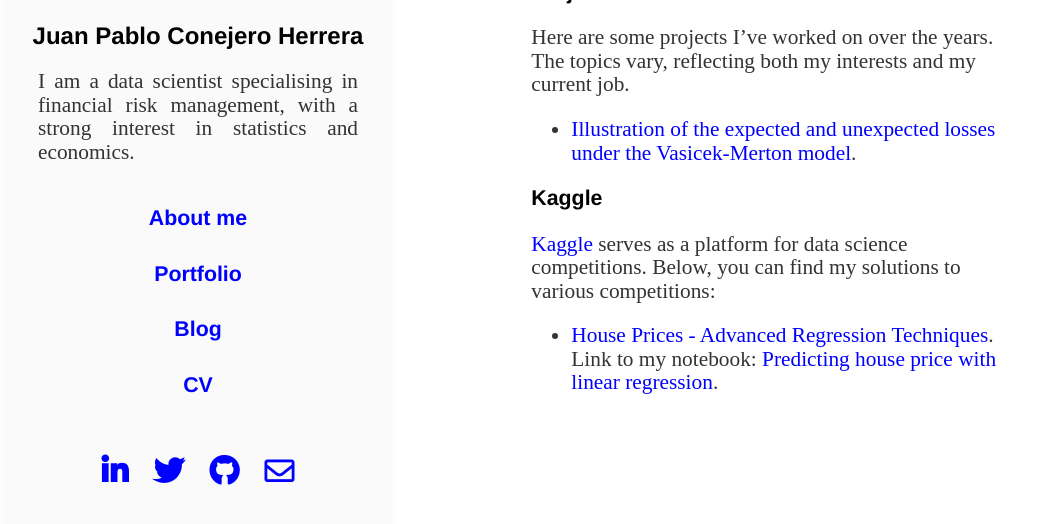
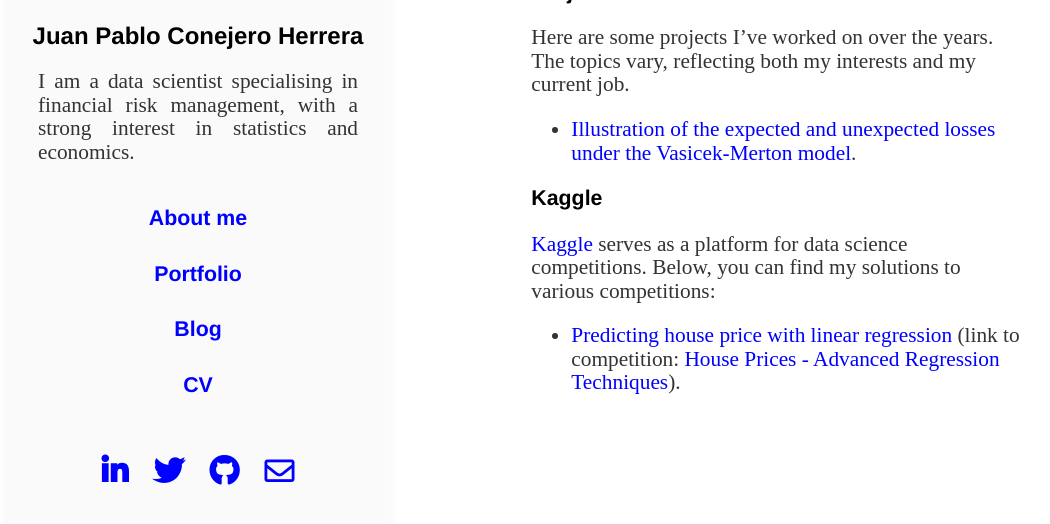
Before and after one commit to jpconher/jpconher.github.io, a Jekyll site: the page built from portfolio/index.md, in a window 1280 px wide, cut to the strip 321-845 px from the top of the page. Shown: the whole strip, without its empty margins (130-1180 px from the left). Built offline with Jekyll 4.4.1, drawn with Linux system fonts in a browser that asks for light colours; nearby versions of some CDN libraries.

Commit message:
Update index.md

```diff
--- a/portfolio/index.md
+++ b/portfolio/index.md
@@ -21,5 +21,4 @@
 
 <a href="https://www.kaggle.com/" target="_blank">Kaggle</a> serves as a platform for data science competitions. Below, you can find my solutions to various competitions:
 
-- [House Prices - Advanced Regression Techniques](https://www.kaggle.com/c/house-prices-advanced-regression-techniques).
-  Link to my notebook: [Predicting house price with linear regression](https://www.kaggle.com/code/juanconher/predicting-house-price-with-linear-regression).
+- [Predicting house price with linear regression](https://www.kaggle.com/code/juanconher/predicting-house-price-with-linear-regression) (link to competition: [House Prices - Advanced Regression Techniques](https://www.kaggle.com/c/house-prices-advanced-regression-techniques)).
```
